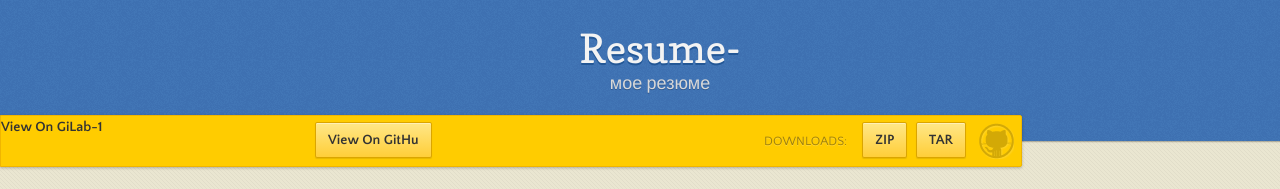
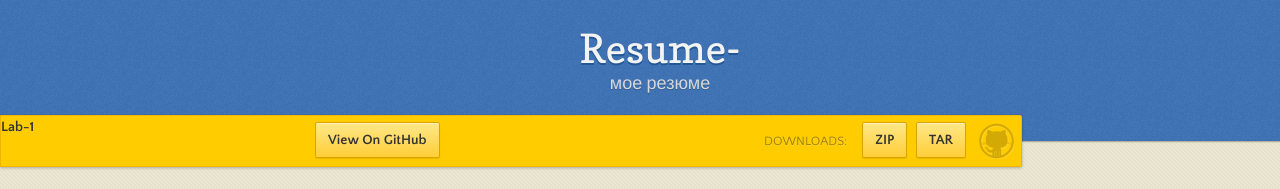
Before and after one commit to Lesyaaa/resume-, a plain HTML site: page index.html in a window 1280 px wide. Shown: the top 189 px of the page. Drawn offline with nearby package versions, Linux system fonts and the light colour scheme.

Commit message:
Update index.html

```diff
--- a/index.html
+++ b/index.html
@@ -23,9 +23,7 @@
 
       <div id="banner">
         <span id="logo"></span>
-
-        <a href="https://github.com/Lesyaaa/resume-" class="button fork"><strong>View On GitHu</strong></a
-        <a href="https://github.com/Lesyaaa/resume-" class="button fork"><strong>View On Gi</strong></a
+        <a href="https://github.com/Lesyaaa/resume-" class="button fork"><strong>View On GitHub</strong></a
         <a href="http://lesyaaa.github.io/Lab-1" class="button fork"><strong>Lab-1</strong></a>
         <div class="downloads">
           <span>Downloads:</span>
```
